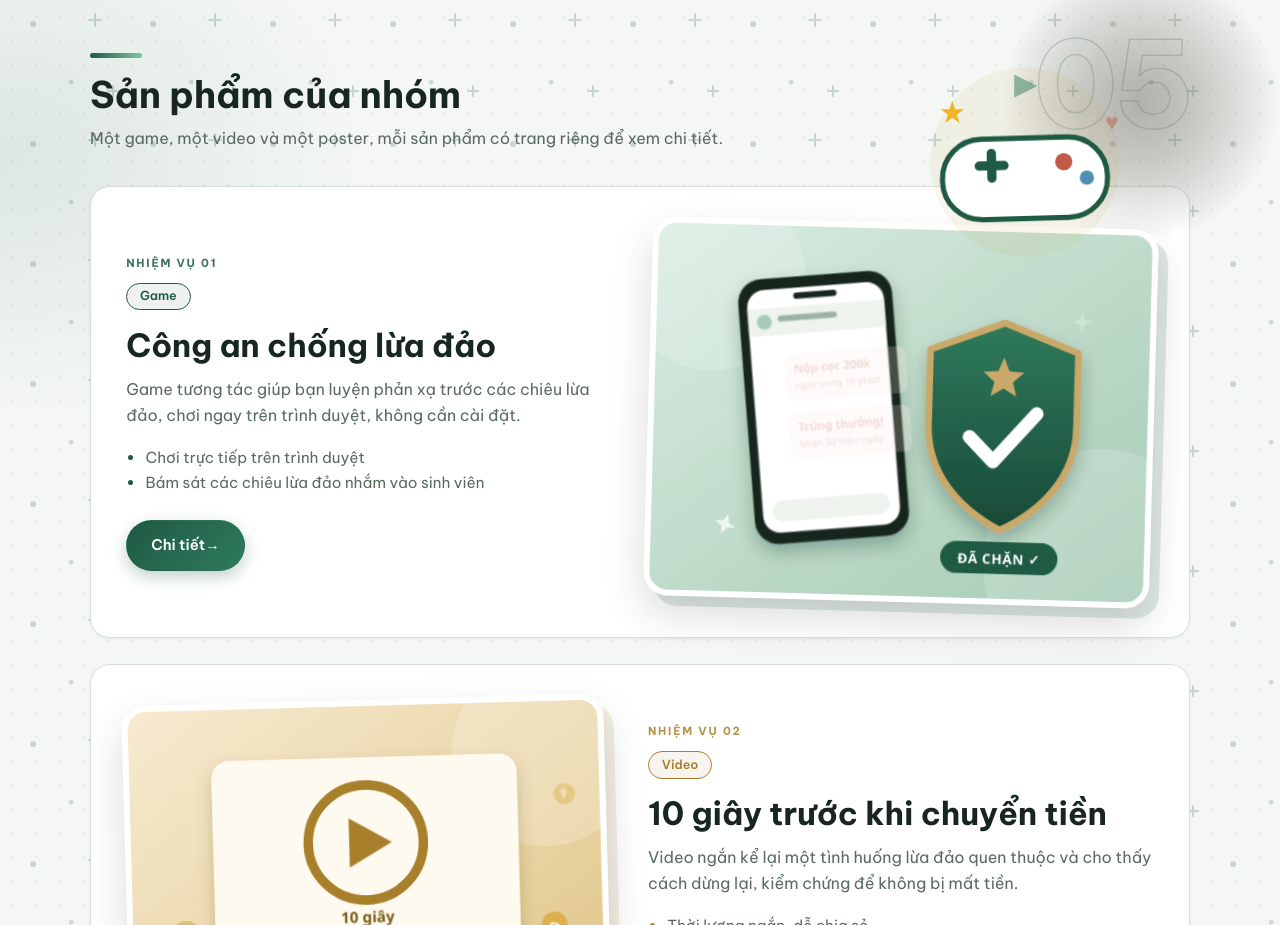
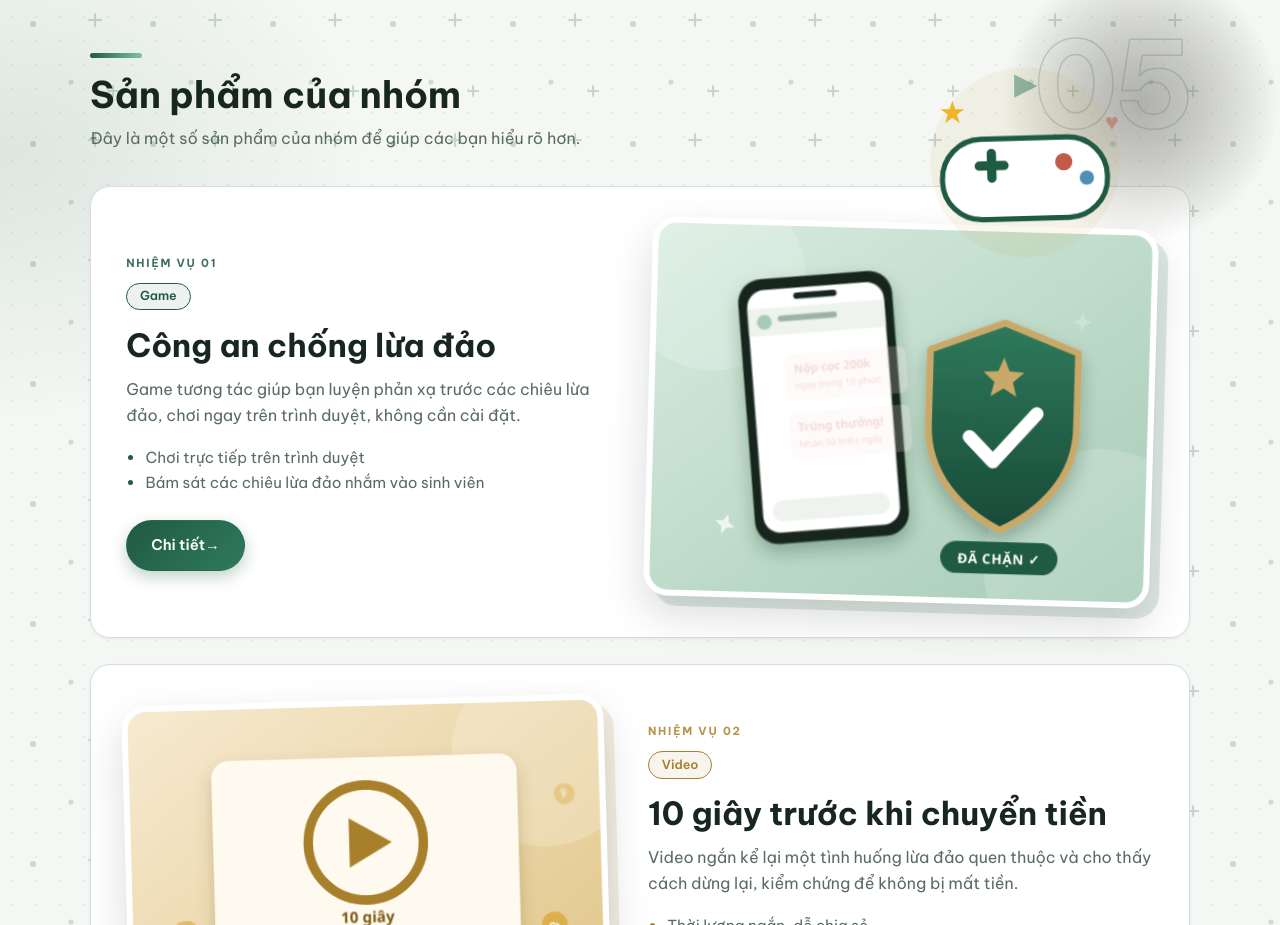
Before and after one commit to manh19052007-rgb/nhom8-canh-bao, a plain HTML site: page index.html in a window 1280 px wide. Shown: the part 3820-4745 px from the top of the page. Drawn offline with Linux system fonts and the light colour scheme.

Commit message:
Update index.html

```diff
--- a/index.html
+++ b/index.html
@@ -335,7 +335,7 @@
   <section class="section" id="san-pham">
     <div class="container">
       <svg class="sec-art sa-pad" viewBox="0 0 320 200" aria-hidden="true" focusable="false"><circle cx="160" cy="104" r="92" fill="#c9a24a" fill-opacity=".09"/><g class="a sa-padbody"><rect x="80" y="84" width="160" height="78" rx="38" fill="#fff" stroke="#1f5a43" stroke-width="5"/><path d="M116 110h24M128 98v24" stroke="#1f5a43" stroke-width="9" stroke-linecap="round"/><circle class="a sa-btn" cx="198" cy="108" r="9" fill="#c25a49"/><circle class="a sa-btn b2" cx="220" cy="124" r="9" fill="#4f8fb3"/></g><text class="a sa-fl" style="--d:0s" x="76" y="66" font-family="Segoe UI, Arial, sans-serif" font-size="30" fill="#f0b429">★</text><text class="a sa-fl" style="--d:1s" x="236" y="62" font-family="Segoe UI, Arial, sans-serif" font-size="28" fill="#c25a49">♥</text><text class="a sa-fl" style="--d:2s" x="150" y="52" font-family="Segoe UI, Arial, sans-serif" font-size="28" fill="#2f7a5c">▶</text></svg>
-      <div class="section-head"><h2>Sản phẩm của nhóm</h2><p>Một game, một video và một poster, mỗi sản phẩm có trang riêng để xem chi tiết.</p></div>
+      <div class="section-head"><h2>Sản phẩm của nhóm</h2><p>Đây là một số sản phẩm của nhóm để giúp các bạn hiểu rõ hơn.</p></div>
 
       <article class="feature" data-label="GAME">
         <div class="feature-text">
```
